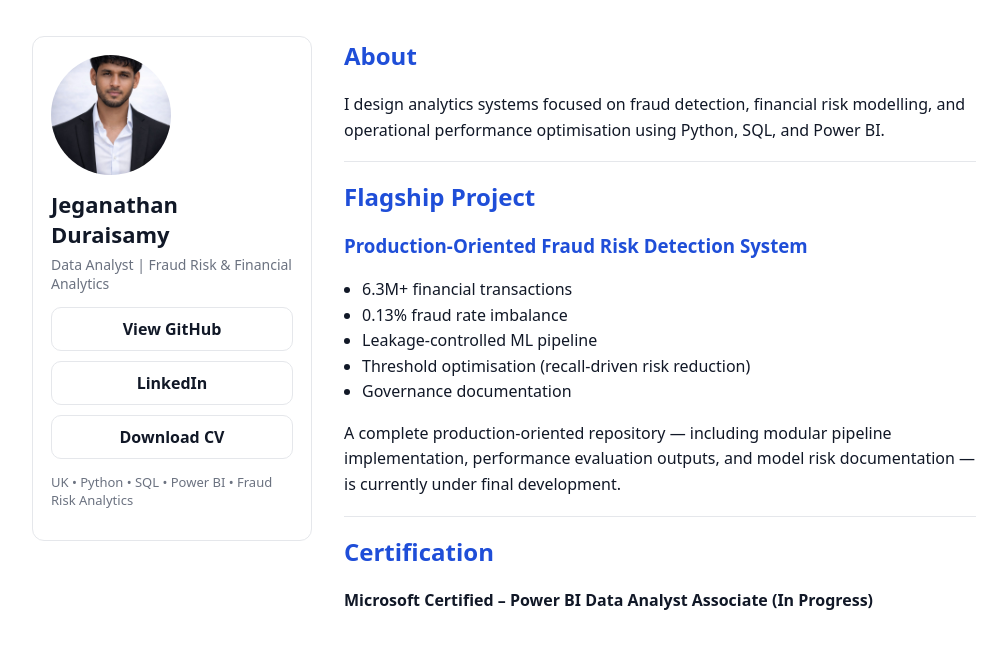
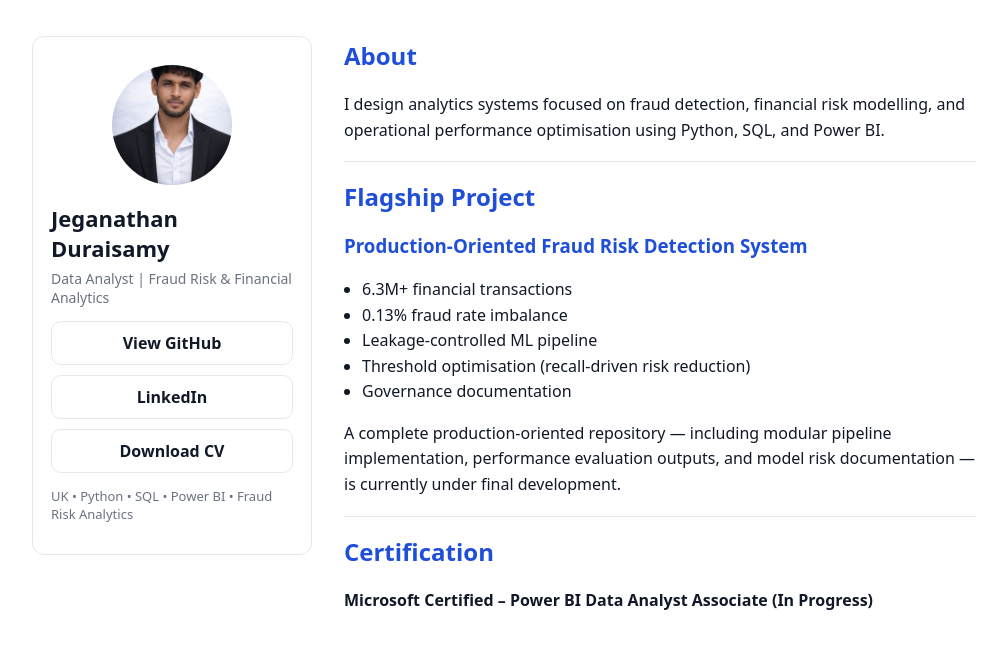
Before and after one commit to samplerittgithub/samplerittgithub.github.io, a Jekyll site: the page built from index.md, in a window 1280 px wide. Shown: the top 649 px of the page, without its empty margins (136-1143 px from the left). Built offline with Jekyll 4.4.1, drawn with Linux system fonts in a browser that asks for light colours.

Commit message:
Update style.css

```diff
--- a/assets/style.css
+++ b/assets/style.css
@@ -35,7 +35,7 @@ body{
   border-radius: 999px;
   object-fit: cover;
   display:block;
-  margin-bottom: 14px;
+  margin: 10px auto 18px auto;
   background: #f3f4f6;
 }
 
```
